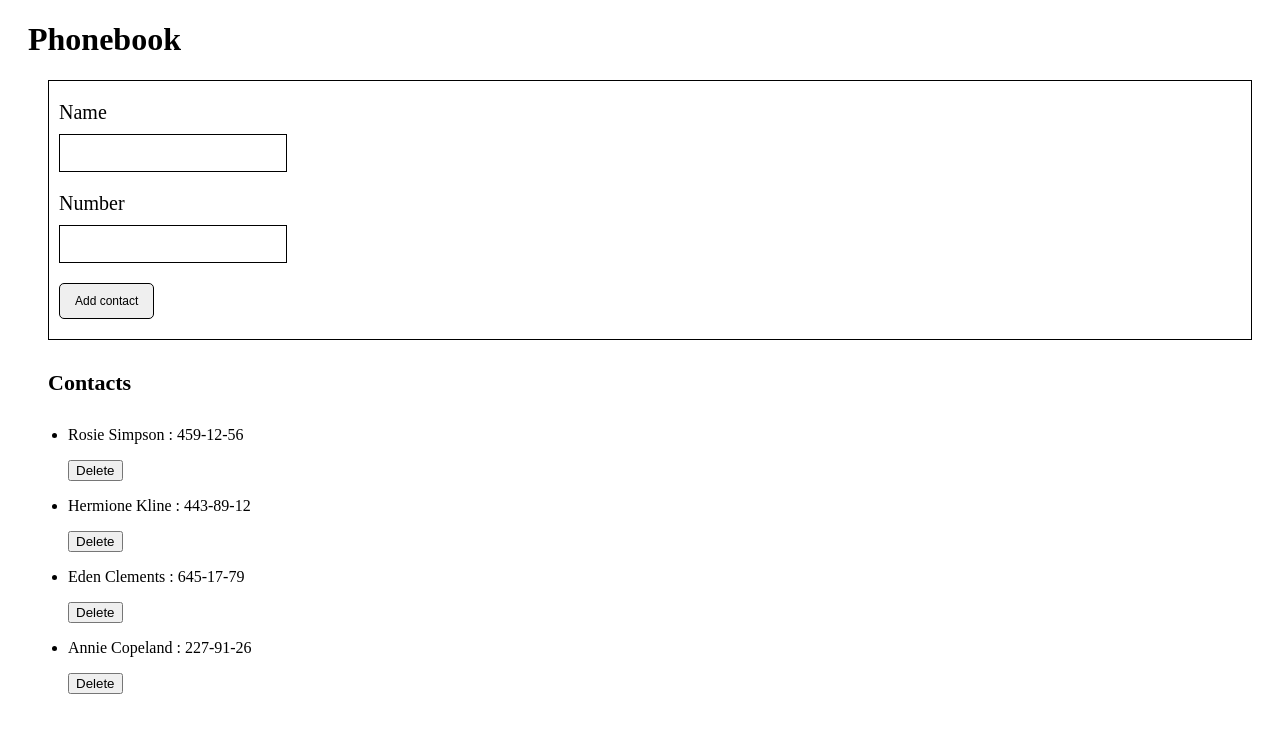
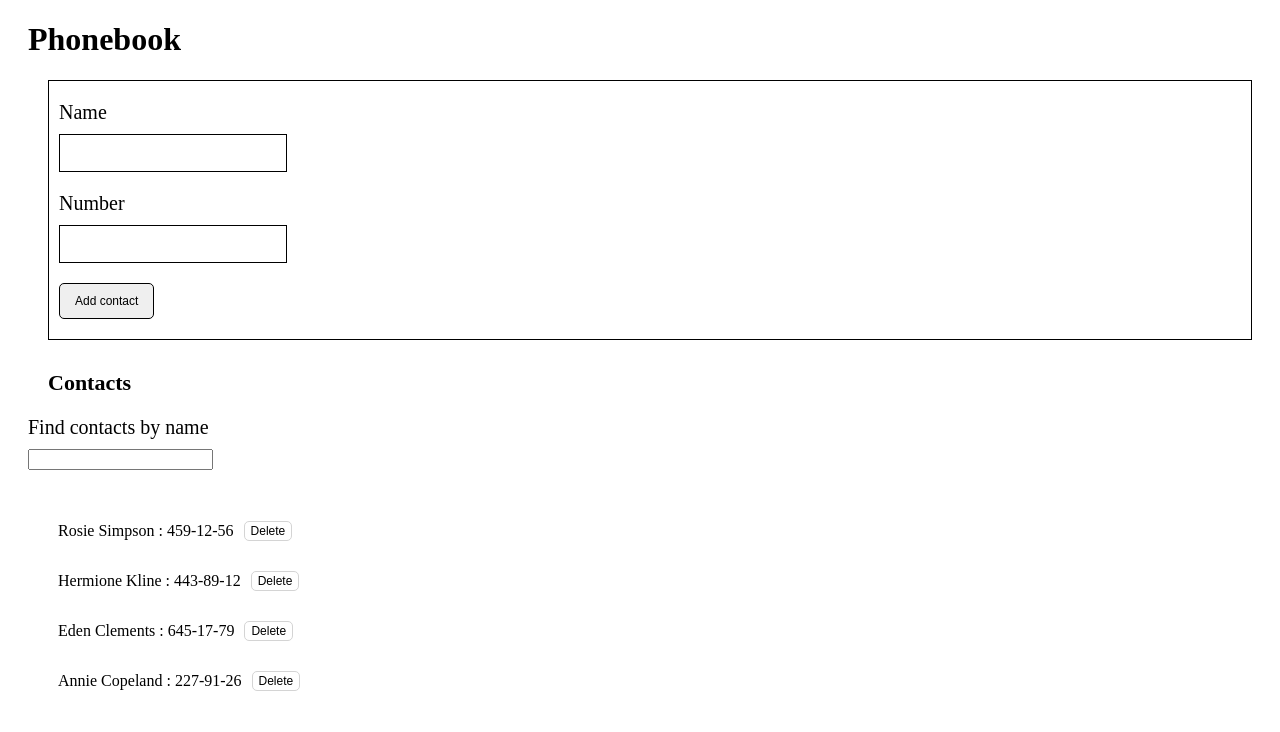
Before and after one commit to An-nettt/goit-react-hw-02-phonebook, a React (Create React App) app: page / in a window 1280 px wide. Shown: the top 732 px of the page. Built offline with nearby package versions, Linux system fonts and the light colour scheme.

Commit message:
Added delete button

```diff
--- a/src/App.js
+++ b/src/App.js
@@ -2,7 +2,7 @@ import { Component } from 'react';
 
 import ContactForm from './ContactForm';
 import { ContactList } from './ContactList';
-import { Filter } from './Filter';
+import Filter from './Filter';
 
 import { Wrapper, Title } from './styled';
 
@@ -18,14 +18,11 @@ export default class App extends Component {
   };
 
   addToContacts = ({ id, name, number }) => {
-    console.log(id, name, number);
-
     const newContact = {
       id,
       name,
       number,
     };
-    console.log(newContact);
 
     this.setState((prevState) => ({
       contacts: [newContact, ...prevState.contacts],
--- a/src/ContactElem.jsx
+++ b/src/ContactElem.jsx
@@ -5,6 +5,10 @@ import {} from './styled';
 
 export default class ContactElem extends Component {
   render() {
-    return <div></div>;
+    return (
+      <div>
+        <p>Find contacts by name</p>
+      </div>
+    );
   }
 }
--- a/src/ContactForm.jsx
+++ b/src/ContactForm.jsx
@@ -24,9 +24,8 @@ export default class ContactForm extends Component {
 
   handleSubmit = (event) => {
     event.preventDefault();
-    console.log(this.state);
     this.props.onSubmit(this.state);
-    // this.setState({this.state.reset});
+    event.currentTarget.reset();
   };
 
   render() {
--- a/src/ContactList.jsx
+++ b/src/ContactList.jsx
@@ -1,22 +1,22 @@
 import PropTypes from 'prop-types';
-// import { Title } from './styled';
+import { ContactListWrapper, ContactListEl, ButtonDel } from './styled';
 
 export const ContactList = ({ contacts, onDeleteContact }) => {
   return (
-    <ul>
+    <ContactListWrapper>
       {contacts.map(({ id, name, number }) => (
         <>
-          <li key={id.id}>
+          <ContactListEl key={id.id}>
             <p>
               {name} : {number}
             </p>
-          </li>
-          <button type="button" onClick={() => onDeleteContact(id)}>
-            Delete
-          </button>
+            <ButtonDel type="button" onClick={() => onDeleteContact(id)}>
+              Delete
+            </ButtonDel>
+          </ContactListEl>
         </>
       ))}
-    </ul>
+    </ContactListWrapper>
   );
 };
 
--- a/src/Filter.jsx
+++ b/src/Filter.jsx
@@ -1,9 +1,18 @@
+import { Component } from 'react';
 // import PropTypes from 'prop-types';
-import { Title } from './styled';
 
-export const Filter = ({ title }) => {
-  return <Title> {title} </Title>;
-};
+import { Text } from './styled';
+
+export default class Filter extends Component {
+  render() {
+    return (
+      <div>
+        <Text>Find contacts by name</Text>
+        <input></input>
+      </div>
+    );
+  }
+}
 
 // Filter.propTypes = {
 //   title: PropTypes.string.isRequired,
--- a/src/styled.jsx
+++ b/src/styled.jsx
@@ -13,7 +13,6 @@ export const PhonebookWrapper = styled.form`
 
 export const Text = styled.p`
   font-size: 20px;
-  /* font-weight: 700; */
   margin-bottom: 10px;
   margin-top: 0;
 `;
@@ -28,7 +27,6 @@ export const Input = styled.input`
 `;
 
 export const Button = styled.button`
-  display: flex;
   padding: 10px 15px 10px 15px;
   border: 1px solid black;
   border-radius: 5px;
@@ -44,3 +42,24 @@ export const Title = styled.h2`
   font-weight: 700;
   font-size: 22px;
 `;
+
+export const ContactListWrapper = styled.ul`
+  margin-left: 20px;
+  padding: 20px 10px;
+`;
+
+export const ContactListEl = styled.li`
+  display: flex;
+  align-items: center;
+`;
+
+export const ButtonDel = styled.button`
+  align-items: center;
+  height: 20px;
+  margin-left: 10px;
+  background-color: #fff;
+  border: 1px solid #d4d4d4;
+  border-radius: 5px;
+  font-size: 12px;
+  font-weight: 500;
+`;
```
